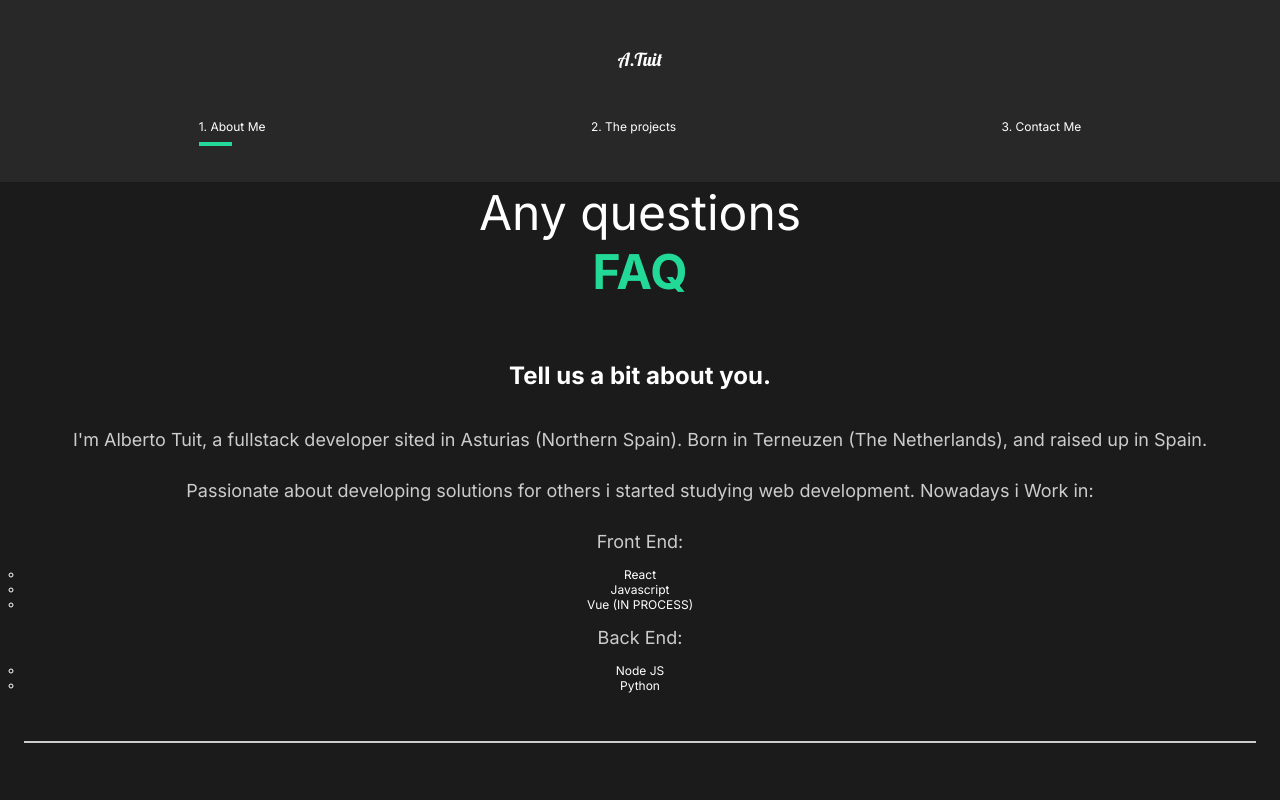
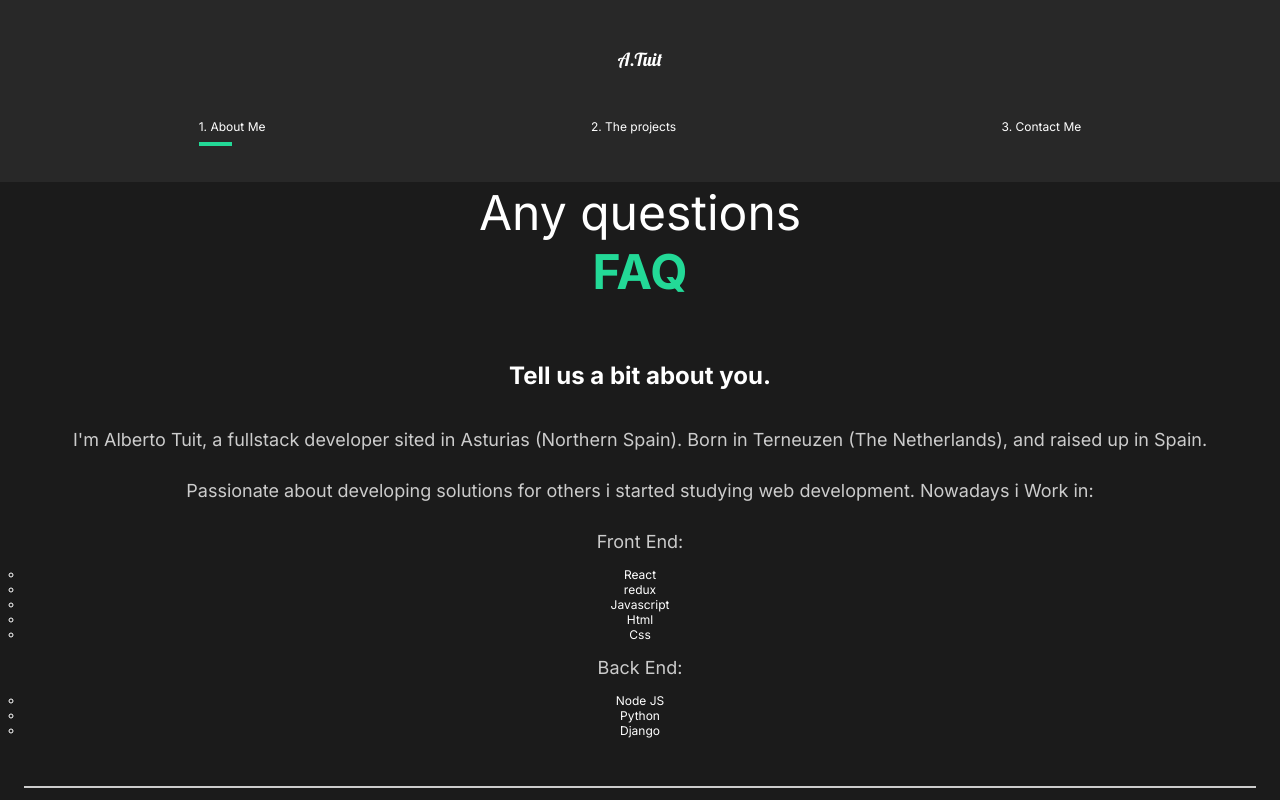
Before and after one commit to Atuitjr/portfolio, a React (Create React App) app: page / in a window 1280 px wide. Both pictures are taken after a click on the element "Tell us a bit about you.". Shown: the part 2048-2848 px from the top of the page. Built offline with nearby package versions, Linux system fonts and the light colour scheme.

Commit message:
Changes to faw section + image change

```diff
--- a/src/components/FaqSection.tsx
+++ b/src/components/FaqSection.tsx
@@ -36,14 +36,25 @@ const FaqSection = () => {
                             <p>Front End:</p>
                             <ul>
                                 <li>React</li>
+                                <li>redux</li>
                                 <li>Javascript</li>
-                                <li>Vue (IN PROCESS)</li>
+                                <li>Html</li>
+                                <li>Css</li>
                             </ul>
                             <p>Back End:</p>
                             <ul>
                                 <li>Node JS</li>
                                 <li>Python</li>
+                                <li>Django</li>
                             </ul>
+                        </ul>
+                    </div>
+                </Toggle>
+                <Toggle title='What have in mind to study this 2021.'>
+                    <div className='answer'>
+                        <ul>
+                            <li>Next .JS</li>
+                            <li>Svelte</li>
                         </ul>
                     </div>
                 </Toggle>
--- a/src/components/GlobalStyle.tsx
+++ b/src/components/GlobalStyle.tsx
@@ -15,6 +15,7 @@ html{
 body{
   background: #1b1b1b;
   font-family: 'Inter', sans-serif;
+  overflow-x: hidden;
 }
 
 .Container{
```
Also changed, not shown: src/img/htmlCode.png, 1 other file (tests, documents, lock files or other folders).
